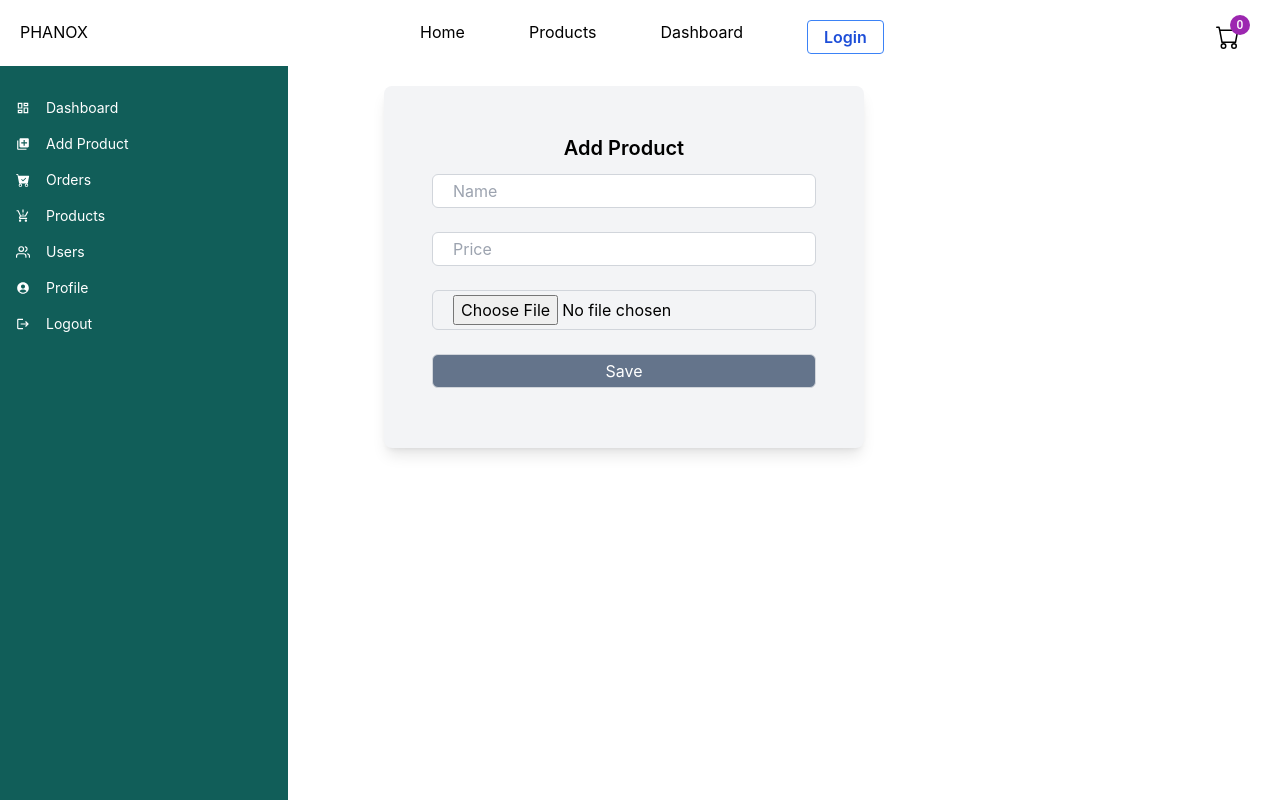
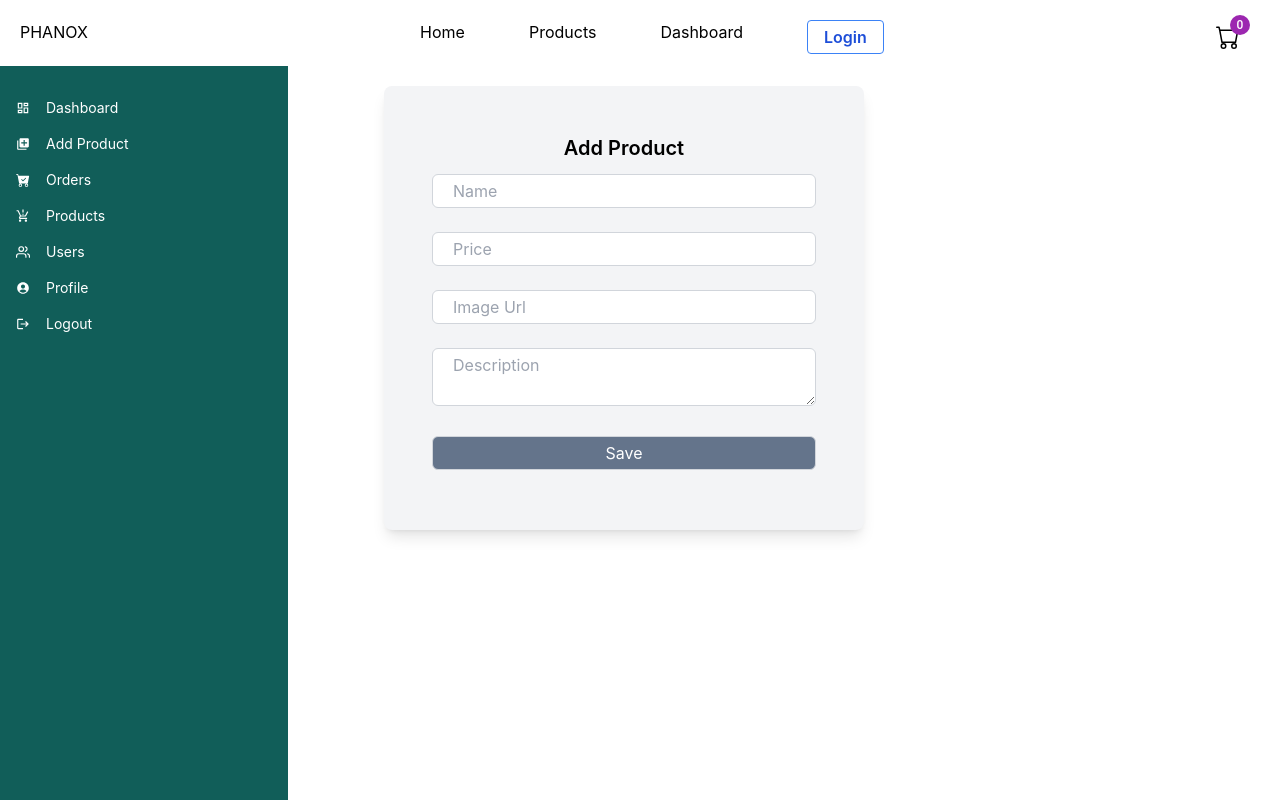
Before and after one commit to loknathsd/earbuds-shop-client, a React (Create React App) app: page /dashboard/add in a window 1280 px wide. Shown: the top 800 px of the page. Built offline with nearby package versions, Linux system fonts and the light colour scheme.

Commit message:
product add functionality done

```diff
--- a/package.json
+++ b/package.json
@@ -11,6 +11,7 @@
     "@testing-library/jest-dom": "^5.14.1",
     "@testing-library/react": "^13.0.0",
     "@testing-library/user-event": "^13.2.1",
+    "axios": "^1.3.4",
     "canvas-confetti": "^1.6.0",
     "react": "^18.2.0",
     "react-dom": "^18.2.0",
--- a/src/components/AddProduct/AddProduct.jsx
+++ b/src/components/AddProduct/AddProduct.jsx
@@ -1,16 +1,42 @@
+import axios from 'axios';
 import React from 'react';
+import { useState } from 'react';
+import { toast } from 'react-hot-toast';
 
 const AddProduct = () => {
+    const [name, setName] = useState("");
+    const [price, setPrice] = useState("");
+    const [imgUrl, setImgUrl] = useState("");
+    const [description, setDescription] = useState("")
+    const reset = () => {
+        setName("");
+        setPrice("");
+        setImgUrl("");
+        setDescription("")
+    }
+    const handleSubmit = async (e) => {
+        e.preventDefault();
+        try {
+            const data = { name, price, imgUrl, description }
+            const res = await axios.post("http://localhost:5000/product/add", data);
+            if (res.data) {
+                reset();
+                toast.success(res?.data?.message)
+            }
+        } catch (error) {
+            toast.error(error.message)
+        }
+    }
     return (
         <div className='lg:w-[100%] shadow-lg bg-gray-100 rounded-lg p-12 lg:mx-[20%] mt-5 md:mx-10 max-sm:mx-6 text-center  '>
-           <h1 className='text-center text-xl font-semibold '>Add Product</h1>
-           <form action="" className=''>
-              <input className=' py-1 px-5 lg:w-96 md:w-72 max-sm:w-48 border rounded-md my-3 border-gray-300' type="text" placeholder='Name'  /><br />
-              <input className=' py-1 px-5 lg:w-96 md:w-72 max-sm:w-48 border rounded-md my-3 border-gray-300' type="number" placeholder='Price' /><br />
-              <input className=' py-1 px-5 lg:w-96 md:w-72 max-sm:w-48 border rounded-md my-3 border-gray-300' type="file"  /><br />
-              <button className=' py-1 px-5 lg:w-96 md:w-72 max-sm:w-48 bg-slate-500 text-white border rounded-md my-3 border-gray-300' type='submit'>Save</button>
-           </form>
-
+            <h1 className='text-center text-xl font-semibold '>Add Product</h1>
+            <form onSubmit={handleSubmit}>
+                <input onChange={(e) => setName(e.target.value)} value={name} className=' py-1 px-5 lg:w-96 md:w-72 max-sm:w-48 border rounded-md my-3 border-gray-300' type="text" required placeholder='Name' /><br />
+                <input onChange={(e) => setPrice(e.target.value)} value={price} className=' py-1 px-5 lg:w-96 md:w-72 max-sm:w-48 border rounded-md my-3 border-gray-300' type="number" required placeholder='Price' /><br />
+                <input onChange={(e) => setImgUrl(e.target.value)} value={imgUrl} className=' py-1 px-5 lg:w-96 md:w-72 max-sm:w-48 border rounded-md my-3 border-gray-300' type="text" required placeholder='Image Url' /><br />
+                <textarea onChange={(e) => setDescription(e.target.value)} value={description} className='py-1 px-5 lg:w-96 md:w-72 max-sm:w-48 border rounded-md my-3 border-gray-300' type="text" required placeholder='Description' /><br />
+                <button className=' py-1 px-5 lg:w-96 md:w-72 max-sm:w-48 bg-slate-500 text-white border rounded-md my-3 border-gray-300' type='submit'>Save</button>
+            </form>
         </div>
     );
 };
```
Also changed, not shown: 2 other files (tests, documents, lock files or other folders).
